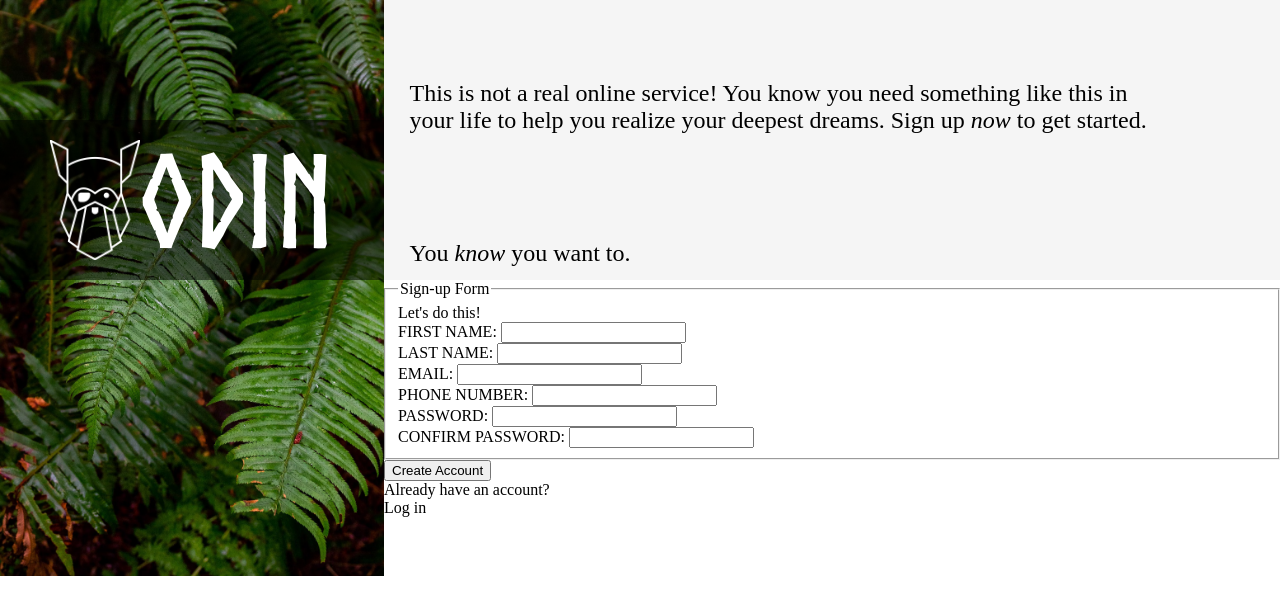
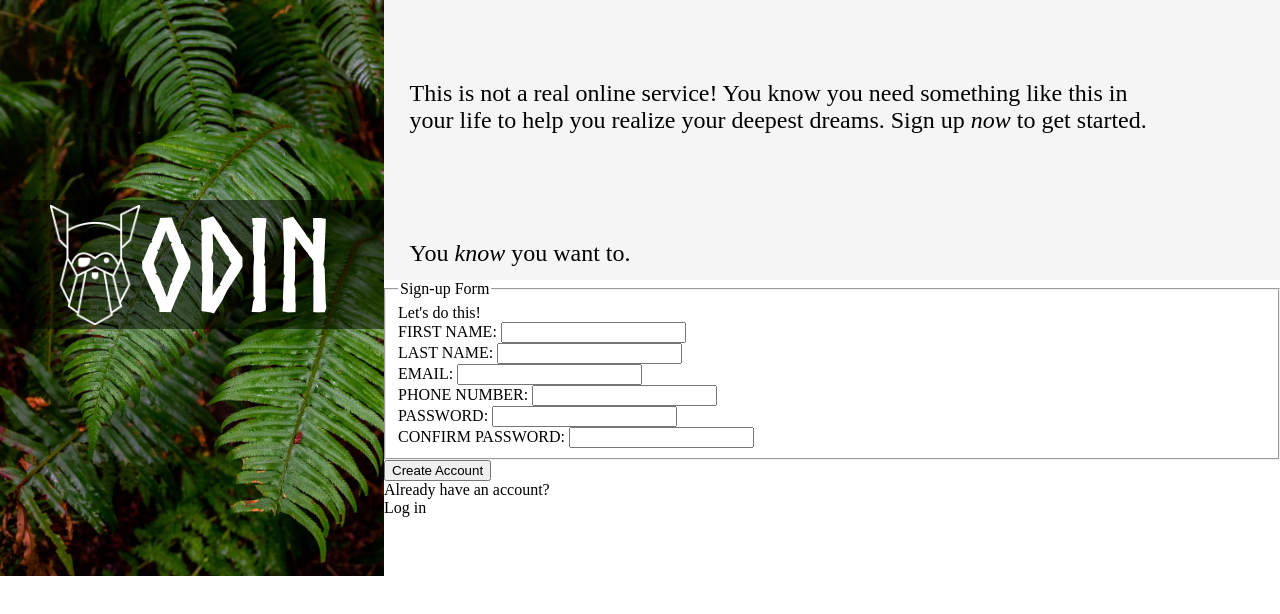
Before and after one commit to bakuretsuu/sign-up-form, a plain HTML site: page index.html in a window 1280 px wide. Drawn offline with Linux system fonts and the light colour scheme.

Commit message:
used flexbox to fix zoomin/out issue in opaque left side

```diff
--- a/styles.css
+++ b/styles.css
@@ -13,27 +13,27 @@
     display: flex;
 
 }
-.left{
-flex: 1;
-}
+
 .picture img {
     width: 30vw;
     height: auto;
     display: block;
 }
+
+.left{
+  display: flex;
+  flex-direction: column;
+}
 .logo {
-    position: absolute;
-    top: 25%;
-    left: 14.25%;
-    transform: translate(-50%, -50%);
-
     display: flex;
+    flex-direction: row;
     align-items: center;
     justify-content: center;
     background: rgba(0, 0, 0, 0.5);
     width: 30vw;
-    margin-left: 10px;
-    height: 20vh;
+    position: absolute;
+    top: 25%;
+
 }
 
 .logo img {
```
Also changed, not shown: index.html (+0 -2 lines).
